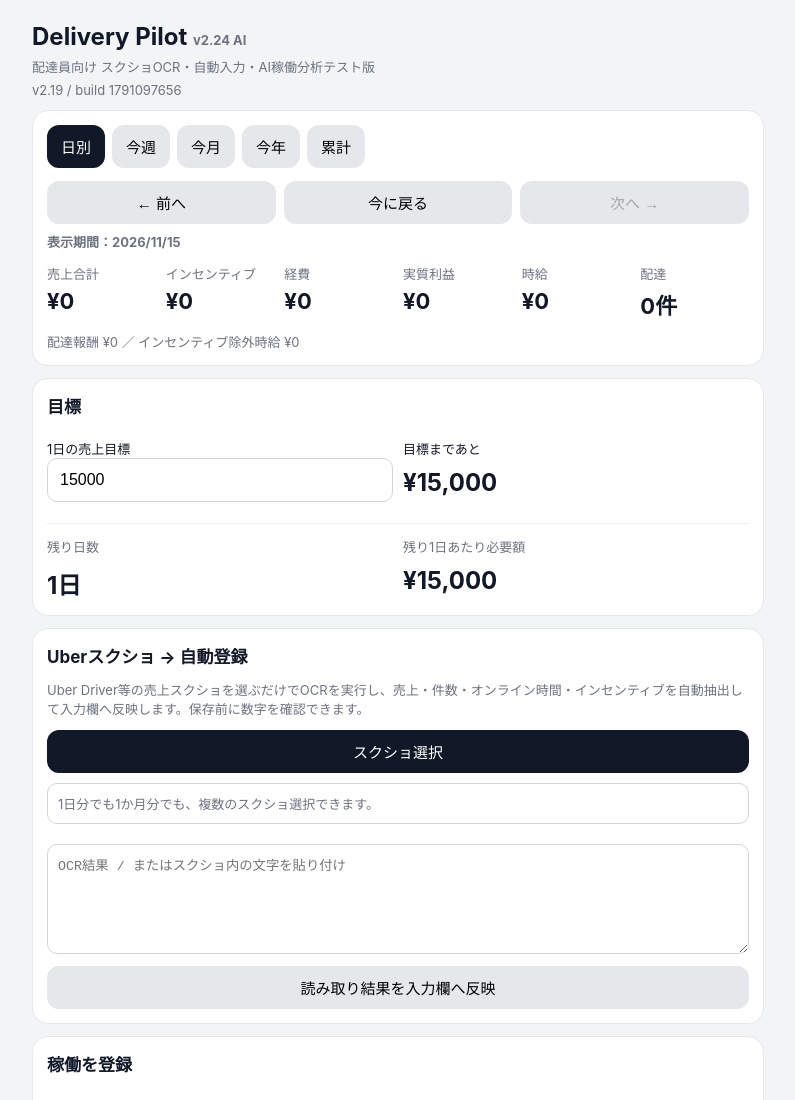
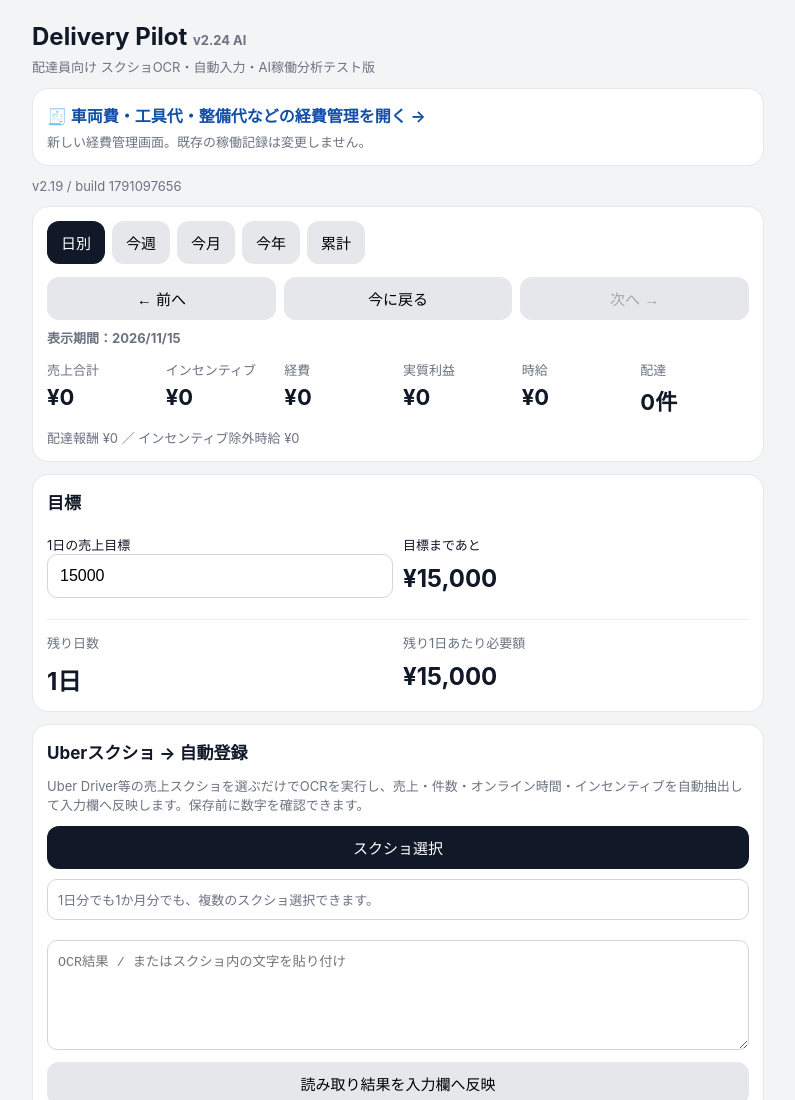
Before and after one commit to t2tetsuya/delivery-pilot, a plain HTML site: page index.html in a window 1280 px wide. Shown: the top 1100 px of the page, without its empty margins (242-1037 px from the left). Drawn offline with Linux system fonts and the light colour scheme.

Commit message:
Link dedicated expenses page from index.html

```diff
--- a/index.html
+++ b/index.html
@@ -26,7 +26,7 @@ canvas{width:100%;height:180px;border-bottom:1px solid #ddd}
 </head>
 <body><main>
 <h1>Delivery Pilot <span class="muted">v2.24 AI</span></h1>
-<div class="muted">配達員向け スクショOCR・自動入力・AI稼働分析テスト版</div>
+<div class="muted">配達員向け スクショOCR・自動入力・AI稼働分析テスト版</div><div class="card"><a href="./expenses/" style="display:block;text-decoration:none;font-weight:700;color:#1350a5">🧾 車両費・工具代・整備代などの経費管理を開く →</a><div class="muted" style="margin-top:5px">新しい経費管理画面。既存の稼働記録は変更しません。</div></div>
 <div id="updateStatus" class="muted" style="margin-top:6px">v2.19 / build 1791097656</div>
 
 <div class="card">
```
